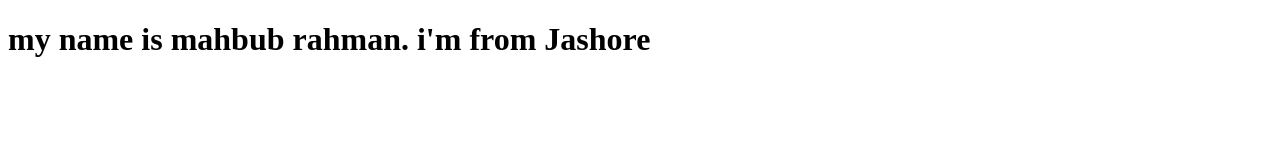
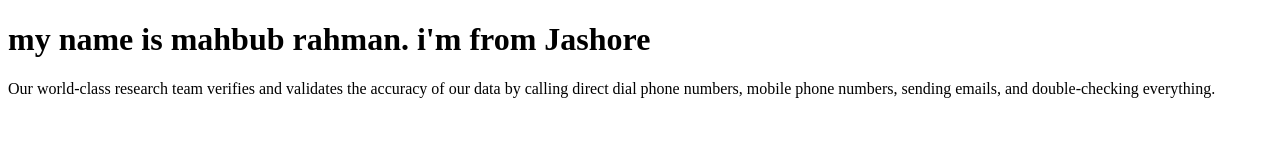
Before and after one commit to mahbub01304/test_Github, a plain HTML site: page index.html in a window 1280 px wide. Drawn offline with Linux system fonts and the light colour scheme.

Commit message:
add a project

```diff
--- a/index.html
+++ b/index.html
@@ -9,5 +9,8 @@
 </head>
 <body>
     <h1>my name is mahbub rahman. i'm from Jashore</h1>
+     <p>Our world-class research team verifies and validates the accuracy of our data by calling direct dial phone numbers, mobile phone numbers, sending emails, and double-checking everything.
+
+    </p>
 </body>
 </html>
```
